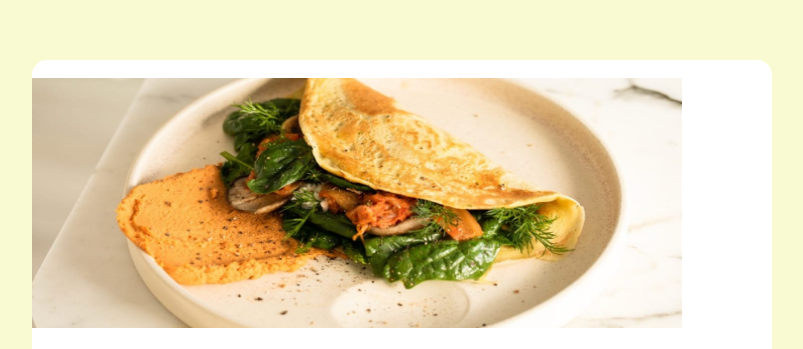
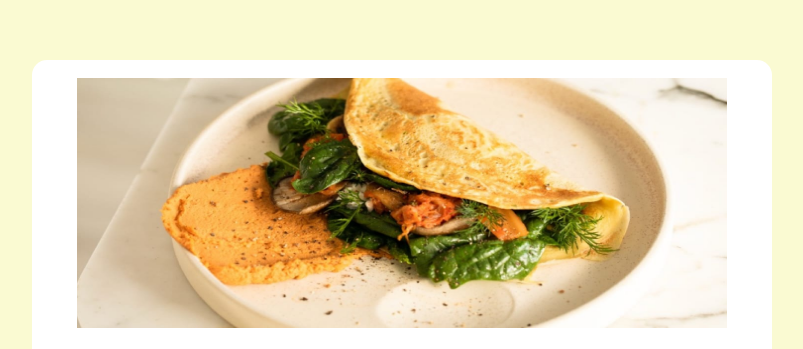
Before and after one commit to diarrassouba1/frontend-mentor, a plain HTML site: page index.html in a window 1280 px wide. Shown: the top 349 px of the page, without its empty margins (318-1121 px from the left). Drawn offline with Linux system fonts and the light colour scheme.

Commit message:
Update index.html

```diff
--- a/index.html
+++ b/index.html
@@ -9,7 +9,7 @@
     </head>
     <body>
         <div class = "recipe-card"><br>
-          <img src="assets/images/image-omelette.jpeg"width="650"height="250">
+          <center><img src="assets/images/image-omelette.jpeg"width="650"height="250"></center
             <header>
                 <h1 class = "heading">
                     Simple Omelette Recipe
```
